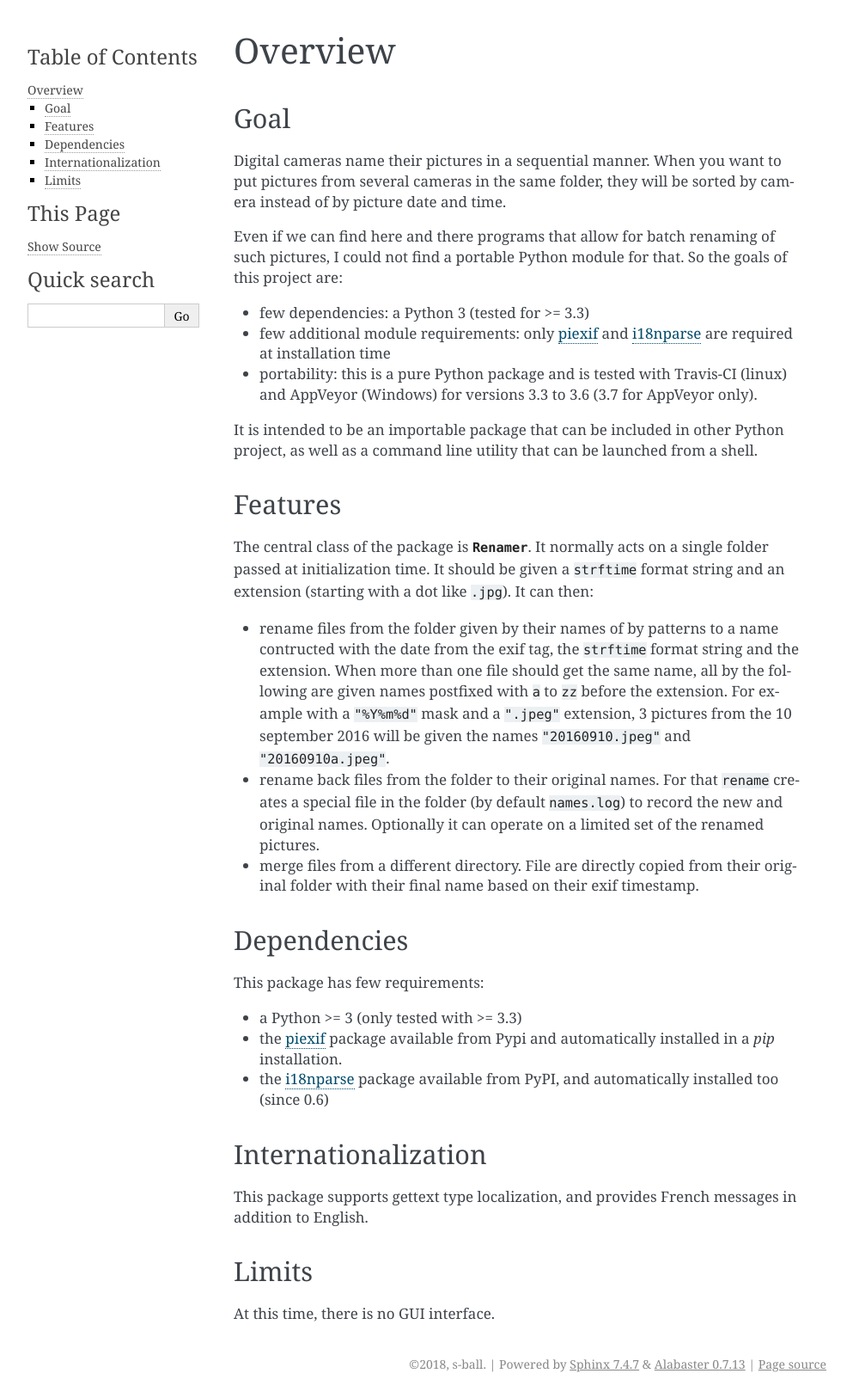
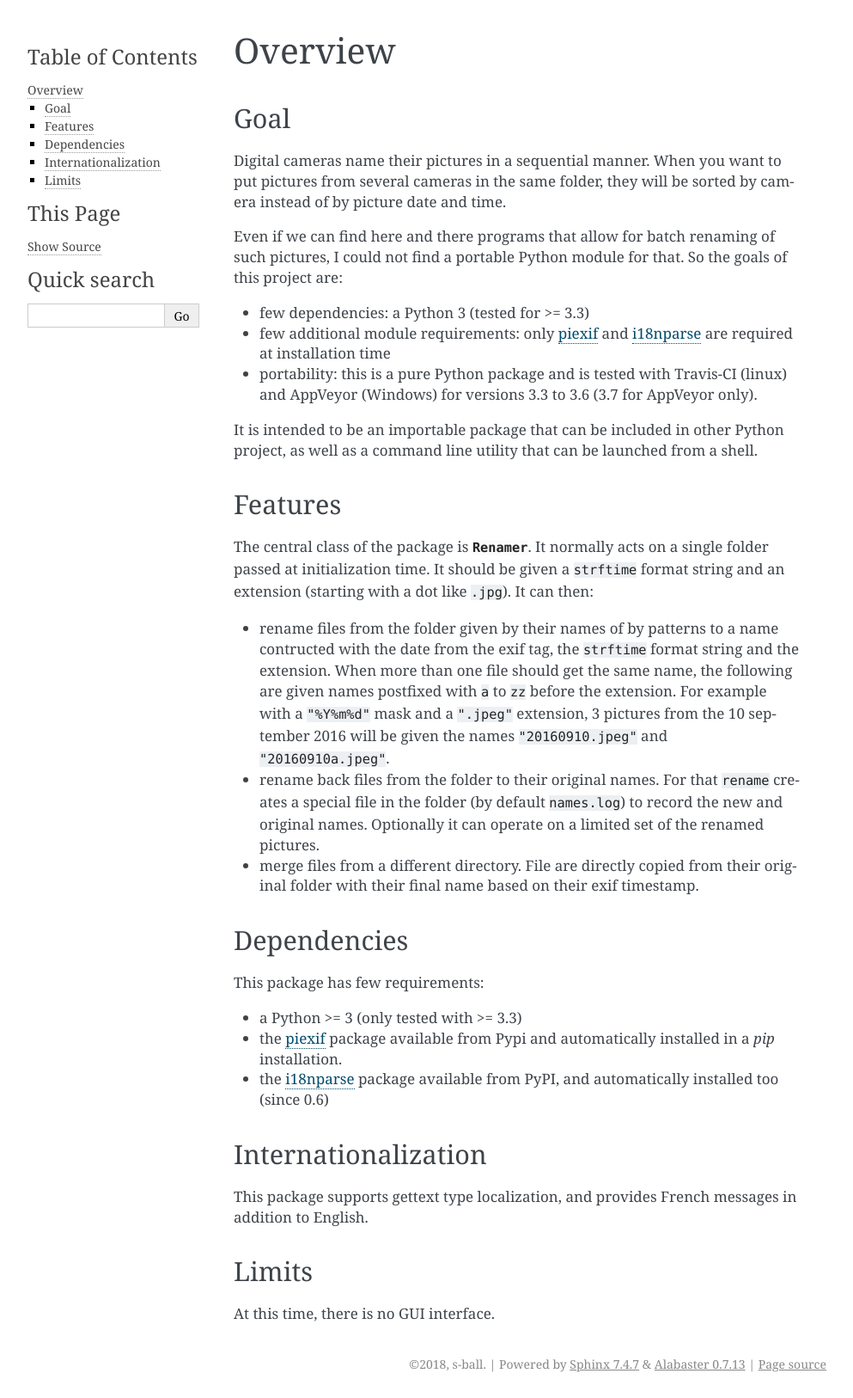
Before and after one commit to s-ball/pyimgren, a Sphinx documentation site: the page built from docs/overview.rst, in a window 1280 px wide. Shown: the whole page at 86% size, without its empty margins (148-1141 px from the left). Built offline with Sphinx 7.4.7, drawn with Linux system fonts in a browser that asks for light colours.

Commit message:
Minor documentation improvements.

```diff
--- a/docs/overview.rst
+++ b/docs/overview.rst
@@ -19,7 +19,7 @@ Features
 
 The central class of the package is :class:`~pyimgren.pyimgren.Renamer`. It normally acts on a single folder passed at initialization time. It should be given a ``strftime`` format string and an extension (starting with a dot like ``.jpg``). It can then:
 
-* rename files from the folder given by their names of by patterns to a name contructed with the date from the exif tag, the ``strftime`` format string and the extension. When more than one file should get the same name, all by the following are given names postfixed with ``a`` to ``zz`` before the extension.
+* rename files from the folder given by their names of by patterns to a name contructed with the date from the exif tag, the ``strftime`` format string and the extension. When more than one file should get the same name, the following are given names postfixed with ``a`` to ``zz`` before the extension.
   For example with a ``"%Y%m%d"`` mask and a ``".jpeg"`` extension, 3 pictures from the 10 september 2016 will be given the names ``"20160910.jpeg"`` and ``"20160910a.jpeg"``.
 
 * rename back files from the folder to their original names. For that ``rename`` creates a special file in the folder (by default ``names.log``) to record the new and original names. Optionally it can operate on a limited set of the renamed pictures.
```
Also changed, not shown: 2 other files.
